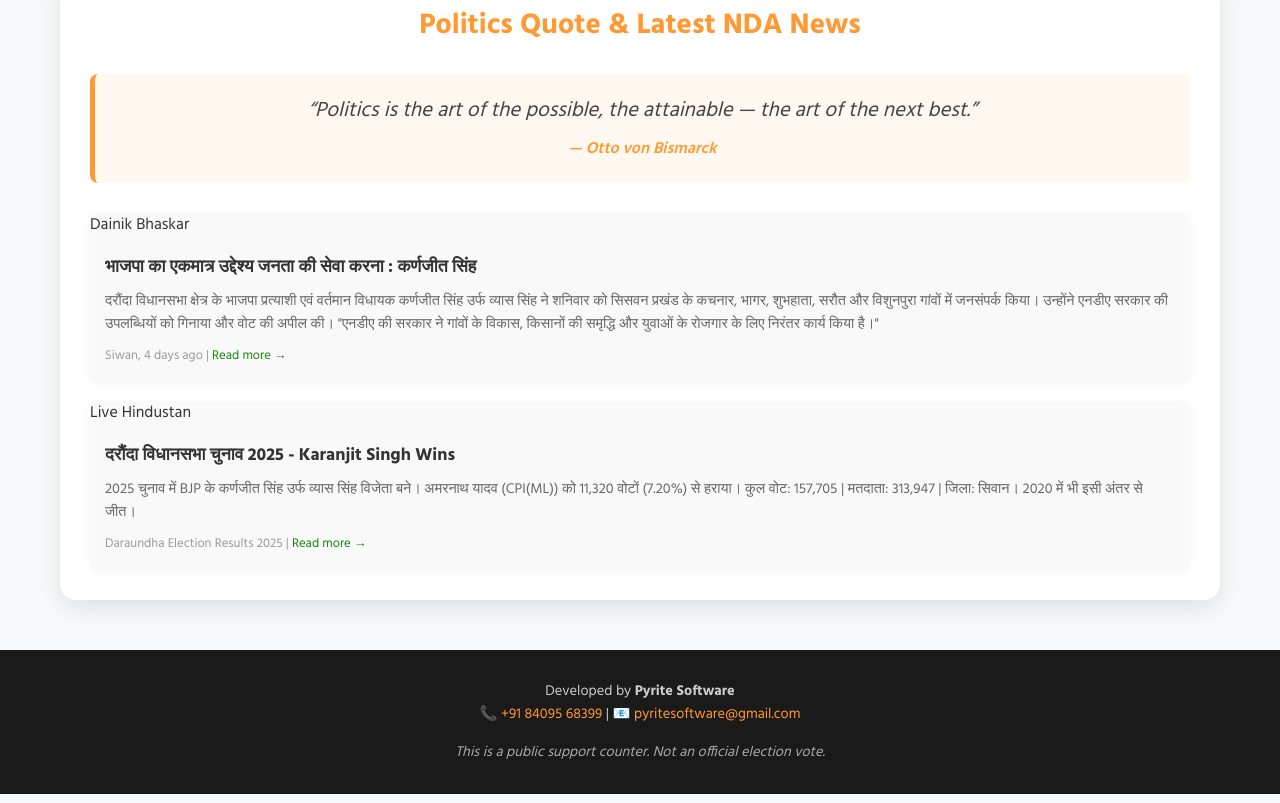
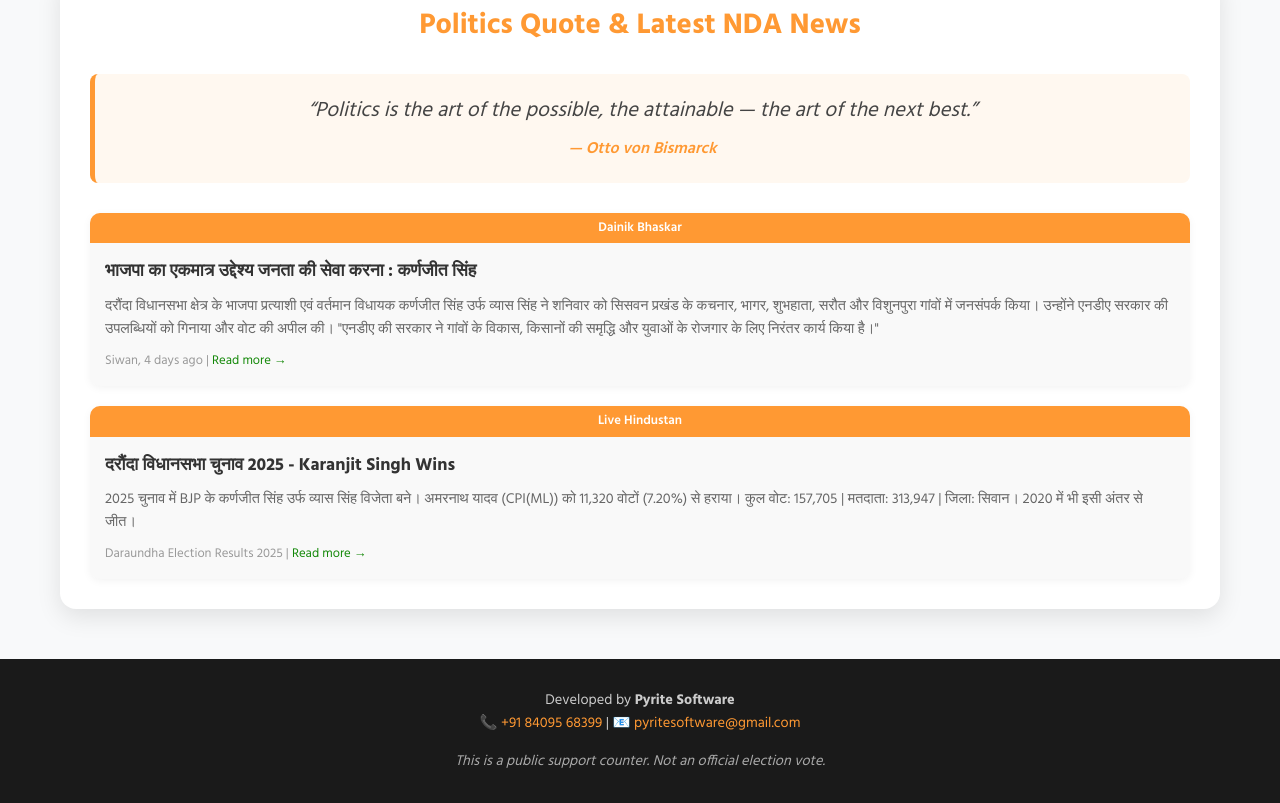
Before and after one commit to barkappssiwan/karanjitsinghbjp, a website: page index.html in a window 1280 px wide. Shown: the part 1065-1868 px from the top of the page. Drawn offline with Linux system fonts and the light colour scheme; no server answers.

Commit message:
Update style.css

```diff
--- a/style.css
+++ b/style.css
@@ -218,6 +218,15 @@ body {
   object-fit: cover;
 }
 
+.news-source {
+  background: #FF9933;
+  color: white;
+  padding: 5px 10px;
+  font-size: 0.8rem;
+  font-weight: 600;
+  text-align: center;
+}
+
 .news-content {
   padding: 15px;
 }
```
